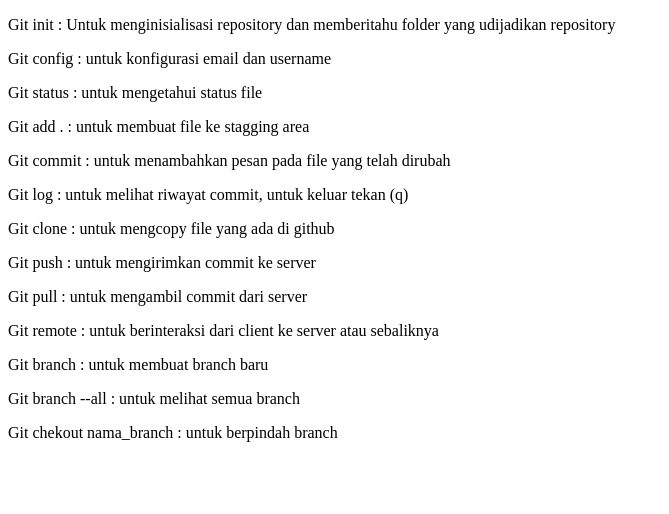
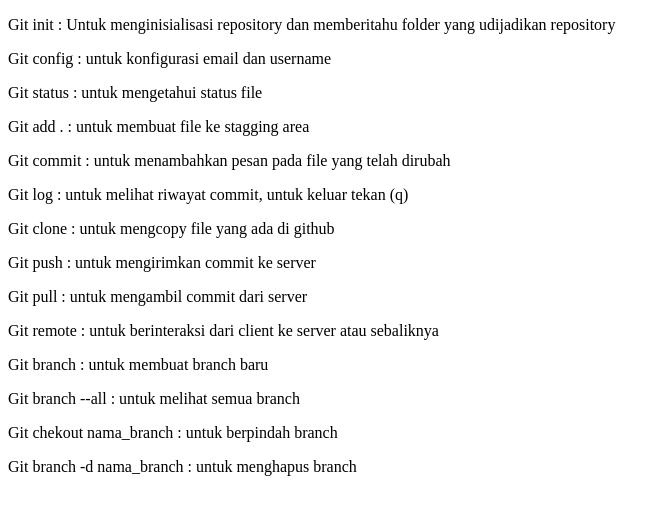
Before and after one commit to muafak27/tugas-fundamentalgit, a plain HTML site: page index.html in a window 1280 px wide. Shown: the whole page, without its empty margins (0-669 px from the left). Drawn offline with Linux system fonts and the light colour scheme.

Commit message:
menambahkan pengertian Git branch -d nama_branch

```diff
--- a/index.html
+++ b/index.html
@@ -22,6 +22,7 @@
         <p>Git branch : untuk membuat branch baru</p>
         <p>Git branch --all : untuk melihat semua branch</p>
         <p>Git chekout nama_branch : untuk berpindah branch</p>
+        <p>Git branch -d nama_branch : untuk menghapus branch</p>
     </div>
 </body>
 </html>
```
